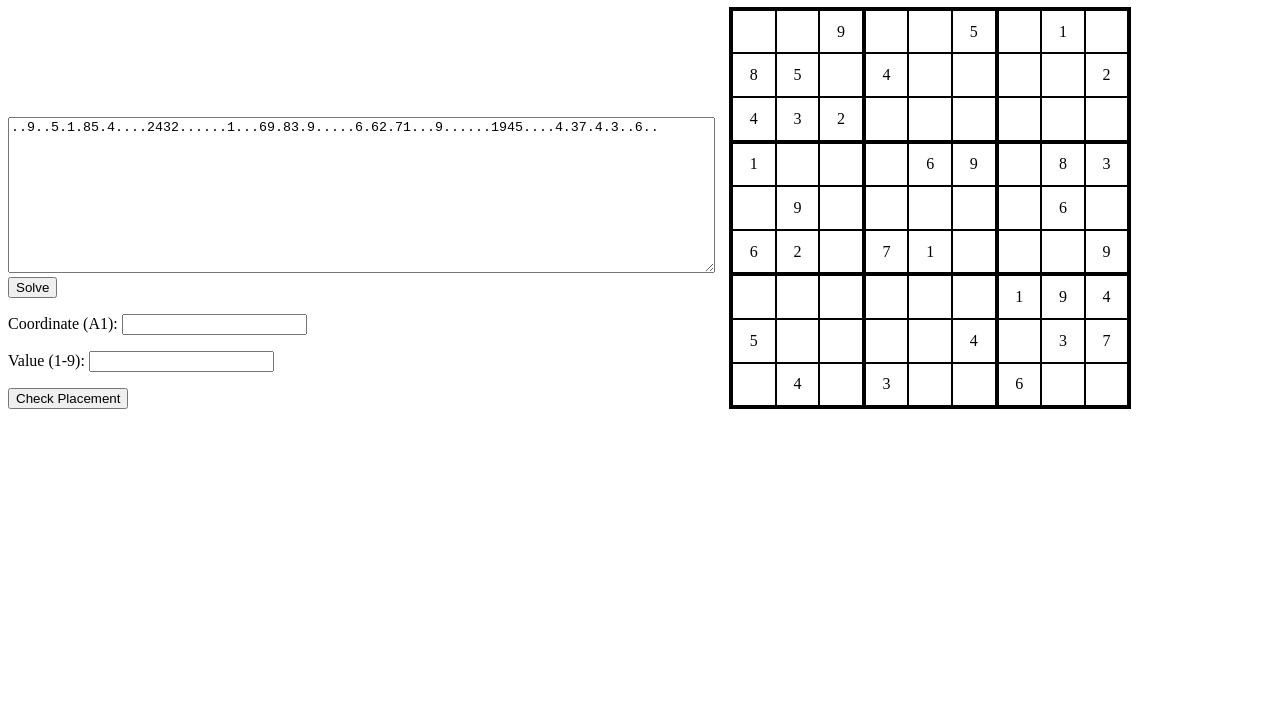
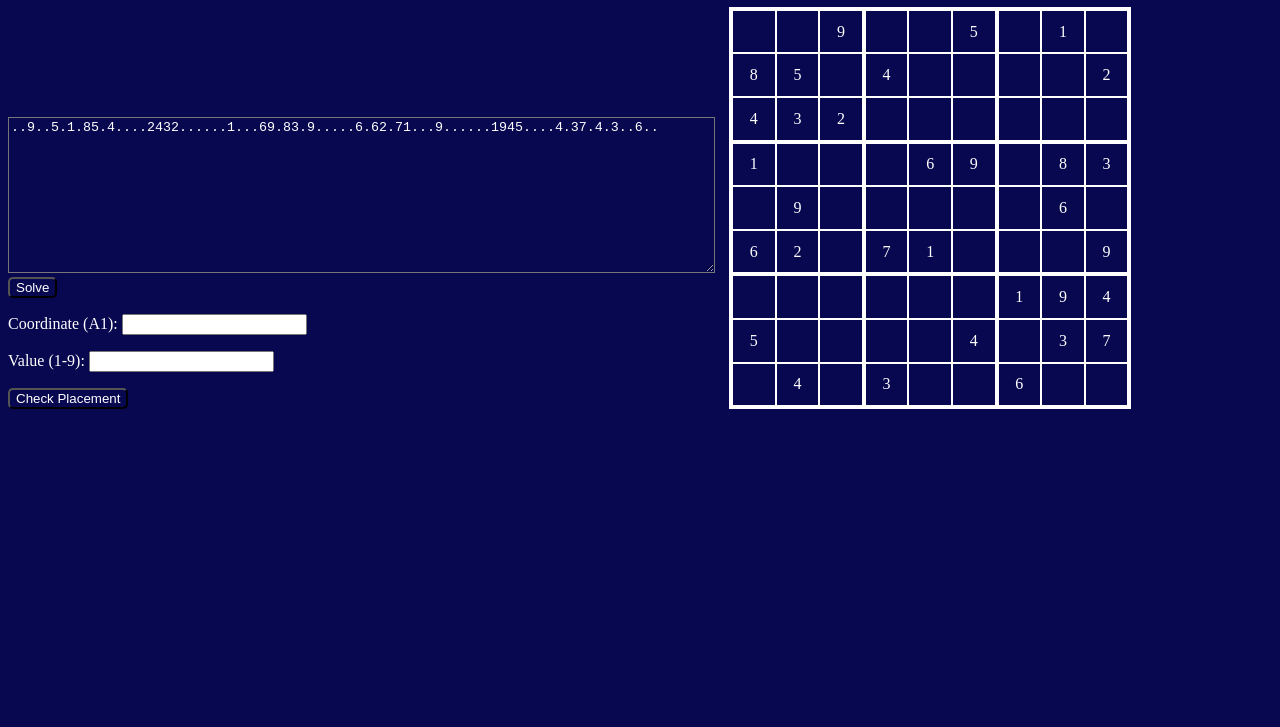
Before and after one commit to mugabus/sudoku-solver, a website: page views/index.html in a window 1280 px wide. Shown: the part 73-800 px from the top of the page. Drawn offline with Linux system fonts and the light colour scheme.

Commit message:
Changed background color and text color

```diff
--- a/public/style.css
+++ b/public/style.css
@@ -1,7 +1,10 @@
 code {
   background: #d0d0d5;
 }
-
+body {
+  background: rgb(8, 8, 80);
+  color: white;
+}
 .container {
   display: flex;
   flex-direction: column;
@@ -13,8 +16,15 @@ code {
 
 textarea {
   width: 100%;
+  background: rgb(8, 8, 80);
+  color: white;
+
 }
-
+#solve-button, #check-button {
+ background: rgb(8, 8, 80);
+ color: white;
+ border-radius: 5px;
+}
 #user-stories {
   font-size: 1.2em;
 }
@@ -29,11 +39,13 @@ textarea {
   margin-left: 20px;
   text-align: center;
   display: inline;
+
 }
 
 .grid {
   border: 3px solid;
   border-spacing: 0;
+
 }
 
 td {
@@ -42,7 +54,7 @@ td {
 }
 
 .sudoku-input {
-  border: 1px solid black;
+  border: 1px solid white;
   width: 2em;
   height: 2em;
   text-align: center;
```
